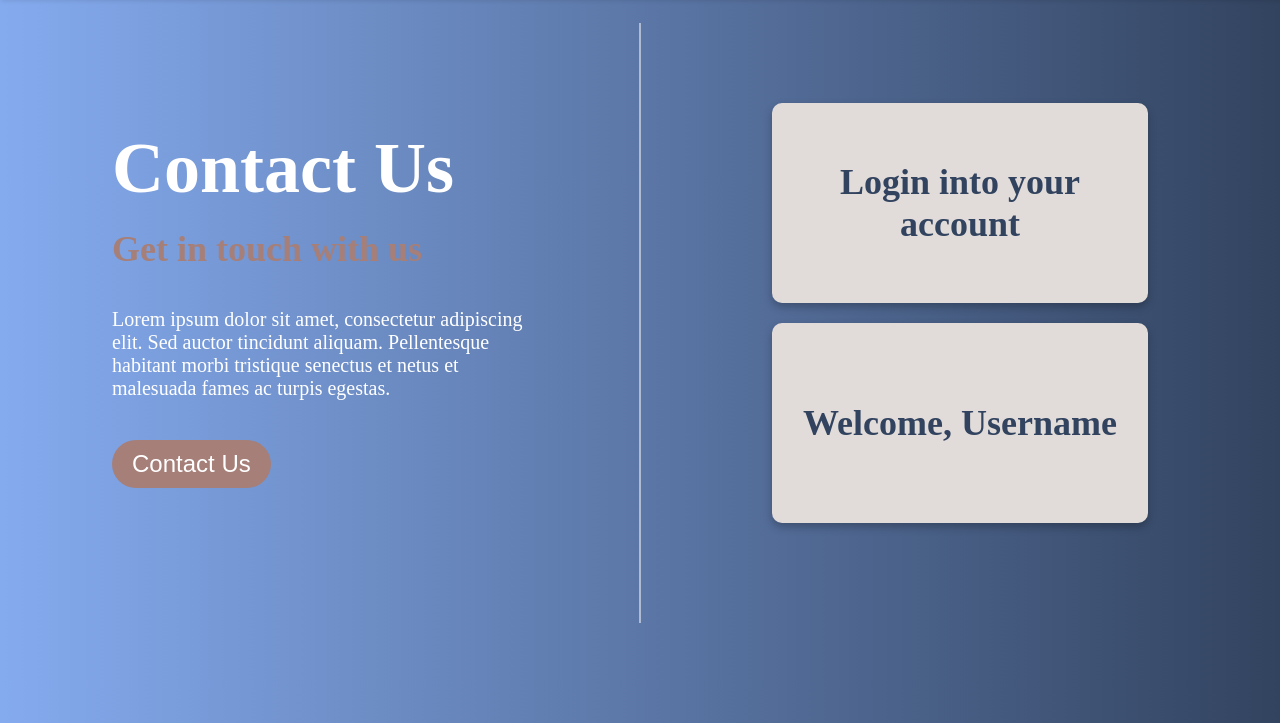
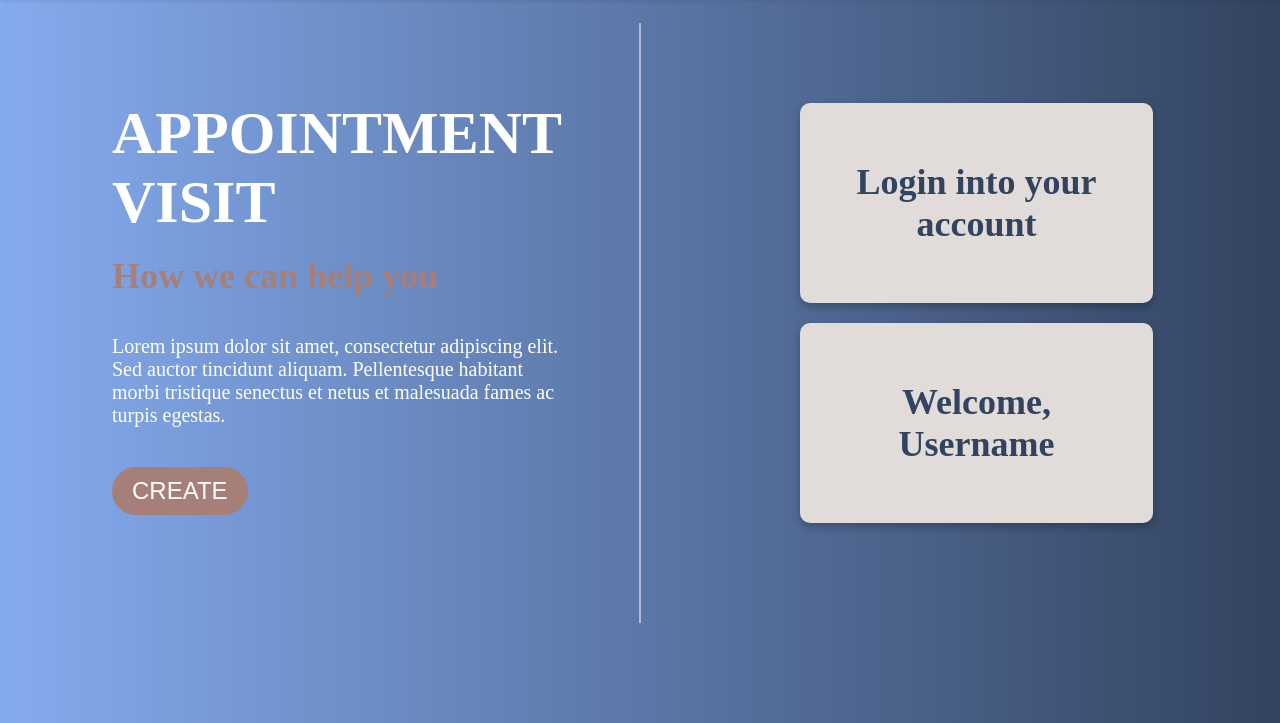
Before and after one commit to games4life71/DeAd-Web-Project, a PHP site: page /homepage.html in a window 1280 px wide. Shown: the part 77-800 px from the top of the page. Run offline with PHP 8.4, Linux system fonts and the light colour scheme.

Commit message:
Luci Branch

```diff
--- a/src/HomePage/homepage.css
+++ b/src/HomePage/homepage.css
@@ -147,14 +147,15 @@
 body {
     background: linear-gradient(to right, var(--lightblue), var(--darkblue));
     margin: 0;
-    padding: 0
+    /* margin-top: -1em; */
+    padding: 0;
 }
 
 body::-webkit-scrollbar {
     display: none
 }
 
-@media (min-width: 48em) {
+@media (min-width: 70em) {
     .container {
         display: flex;
         /* flex-direction: column; */
@@ -162,21 +163,20 @@
     }
 
     .left-side {
+        display: flex;
         order: 1;
         flex-basis: 50%;
         padding: 5em;
-        display: flex;
         flex-direction: column;
         justify-content: center;
         align-items: flex-start;
-        /* border-right: 2px solid white; */
     }
 
     .right-side {
+        display: flex;
         order: 2;
         flex-basis: 50%;
         padding: 5em;
-        display: flex;
         flex-direction: column;
         justify-content: center;
         align-items: center;
@@ -184,12 +184,11 @@
 }
 
 .large-title {
-    font-size: 72px;
+    font-size: 60px;
     color: white;
     margin: 0;
     margin-left: 2rem;
     margin-right: 2rem;
-
 }
 
 .small-title {
@@ -244,13 +243,13 @@
     margin: 0;
 }
 
-@media (max-width: 48em) {
+@media (max-width: 80em) {
     .middle {
       display: none;
     }
   }
 
-@media (min-width: 48em) {
+@media (min-width: 80em) {
     .middle {
       display: flex;
     }
--- a/src/HomePage/homepage.html
+++ b/src/HomePage/homepage.html
@@ -8,6 +8,7 @@
         <!-- <link rel="stylesheet" href="contact.css"> -->
         <title>Homepage</title>
     </head>
+
     <body>
 
     <header class="header">
@@ -24,10 +25,10 @@
 
     <div class="container">
         <div class="left-side">
-            <h1 class="large-title">Contact Us</h1>
-            <h2 class="small-title">Get in touch with us</h2>
+            <h1 class="large-title">APPOINTMENT VISIT</h1>
+            <h2 class="small-title">How we can help you</h2>
             <p class="text">Lorem ipsum dolor sit amet, consectetur adipiscing elit. Sed auctor tincidunt aliquam. Pellentesque habitant morbi tristique senectus et netus et malesuada fames ac turpis egestas.</p>
-            <button class="oval-button">Contact Us</button>
+            <button class="oval-button">CREATE</button>
         </div>
         <div class="middle"></div>
         <div class="right-side">
```
